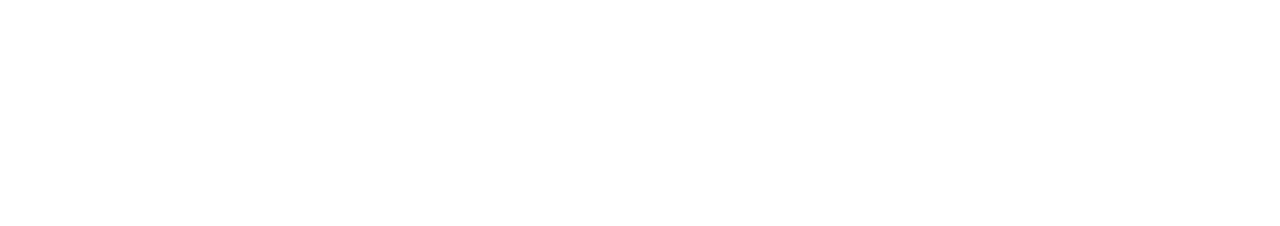
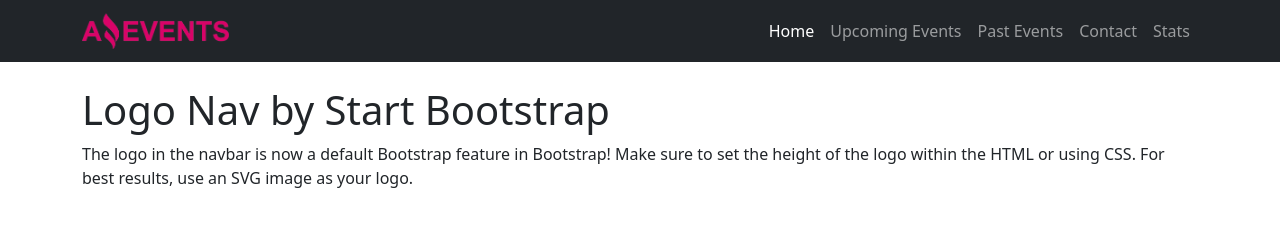
Before and after one commit to fedearx/MindHub_JS, a plain HTML site: page index.html in a window 1280 px wide. Drawn offline with nearby package versions, Linux system fonts and the light colour scheme.

Commit message:
Barra de navegacion

```diff
--- a/index.html
+++ b/index.html
@@ -4,9 +4,82 @@
         <meta charset="UTF-8">
         <meta http-equiv="X-UA-Compatible" content="IE=edge">
         <meta name="viewport" content="width=device-width, initial-scale=1.0">
-    <title>Document</title>
+        <title>Amazing Events</title>
+        <link rel="icon" type="image/x-icon" href="./assets/images/favicon.ico">
+        <link
+            href="https://cdn.jsdelivr.net/npm/bootstrap@5.3.0-alpha1/dist/css/bootstrap.min.css"
+            rel="stylesheet"
+            integrity="sha384-GLhlTQ8iRABdZLl6O3oVMWSktQOp6b7In1Zl3/Jr59b6EGGoI1aFkw7cmDA6j6gD"
+            crossorigin="anonymous">
+        <link rel="stylesheet"
+            href="https://cdn.jsdelivr.net/npm/bootstrap-icons@1.10.3/font/bootstrap-icons.css">
     </head>
     <body>
 
+        <!-- <div class="form-check form-switch">
+        <input class="form-check-input" type="checkbox" role="switch" id="flexSwitchCheckDefault">
+        <label class="form-check-label" for="flexSwitchCheckDefault">Default switch checkbox input</label>
+    </div> -->
+
+        <!-- Navigation -->
+        <nav class="navbar navbar-expand-lg navbar-dark bg-dark static-top">
+            <div class="container">
+                <a class="navbar-brand" href="#">
+                    <img
+                        src="./assets/images/Logo_Amazing_Events-removebg.png"
+                        alt="..." height="36">
+                </a>
+                <button class="navbar-toggler" type="button"
+                    data-bs-toggle="collapse"
+                    data-bs-target="#navbarSupportedContent"
+                    aria-controls="navbarSupportedContent" aria-expanded="false"
+                    aria-label="Toggle navigation">
+                    <span class="navbar-toggler-icon"></span>
+                </button>
+                <div class="collapse navbar-collapse"
+                    id="navbarSupportedContent">
+                    <ul class="navbar-nav ms-auto">
+                        <li class="nav-item">
+                            <a class="nav-link active" aria-current="page" href="#">Home</a>
+                        </li>
+                        <li class="nav-item">
+                            <a class="nav-link" href="#">Upcoming Events</a>
+                        </li>
+                        <li class="nav-item">
+                            <a class="nav-link" href="#">Past Events</a>
+                        </li>
+                        <li class="nav-item">
+                            <a class="nav-link" href="#">Contact</a>
+                        </li>
+                        <li class="nav-item">
+                            <a class="nav-link" href="#">Stats</a>
+                        </li>
+                    </ul>
+                </div>
+            </div>
+        </nav>
+
+        <!-- Page Content -->
+        <main class="container">
+            <h1 class="mt-4">Logo Nav by Start Bootstrap</h1>
+            <p>The logo in the navbar is now a default Bootstrap feature in
+                Bootstrap! Make sure to set the height
+                of the logo within the HTML or using CSS. For best results, use
+                an SVG image as your logo.</p>
+        </main>
+
+
+
+
+
+
+
+
+
+
+        <script
+            src="https://cdn.jsdelivr.net/npm/bootstrap@5.3.0-alpha1/dist/js/bootstrap.bundle.min.js"
+            integrity="sha384-w76AqPfDkMBDXo30jS1Sgez6pr3x5MlQ1ZAGC+nuZB+EYdgRZgiwxhTBTkF7CXvN"
+            crossorigin="anonymous"></script>
     </body>
 </html>
```
Also changed, not shown: assets/images/Cinema.jpg (added), assets/images/Costume_Party.jpg (added), assets/images/Food_Fair.jpg (added), assets/images/Logo Amazing Events.png (added), assets/images/Logo_Amazing_Events-removebg.png (added), assets/images/Marathon.jpg (added), assets/images/Museum_Tour.jpg (added), assets/images/Music_Concert.jpg (added), assets/images/favicon-removebg.png (added), assets/images/favicon.ico (added), assets/images/favicon.png (added). Lines whose indentation alone changed are shown as unchanged.
